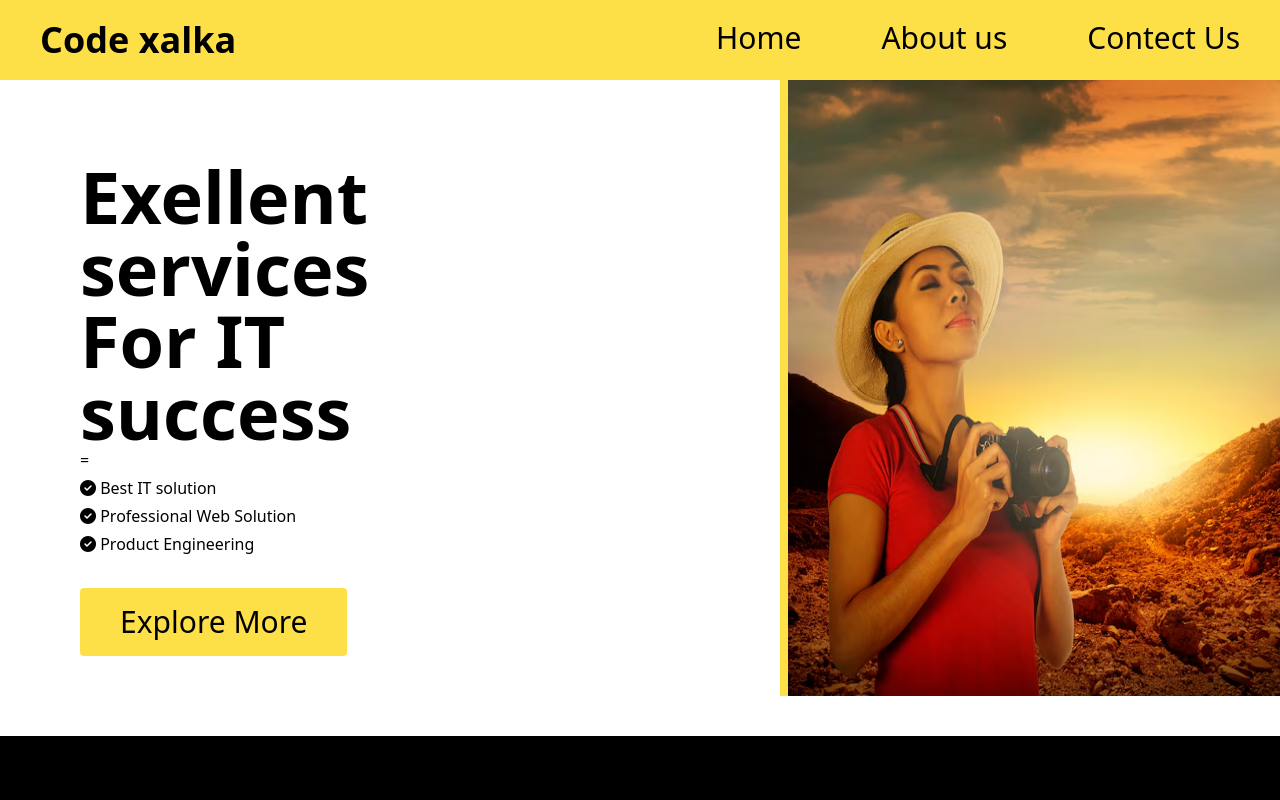
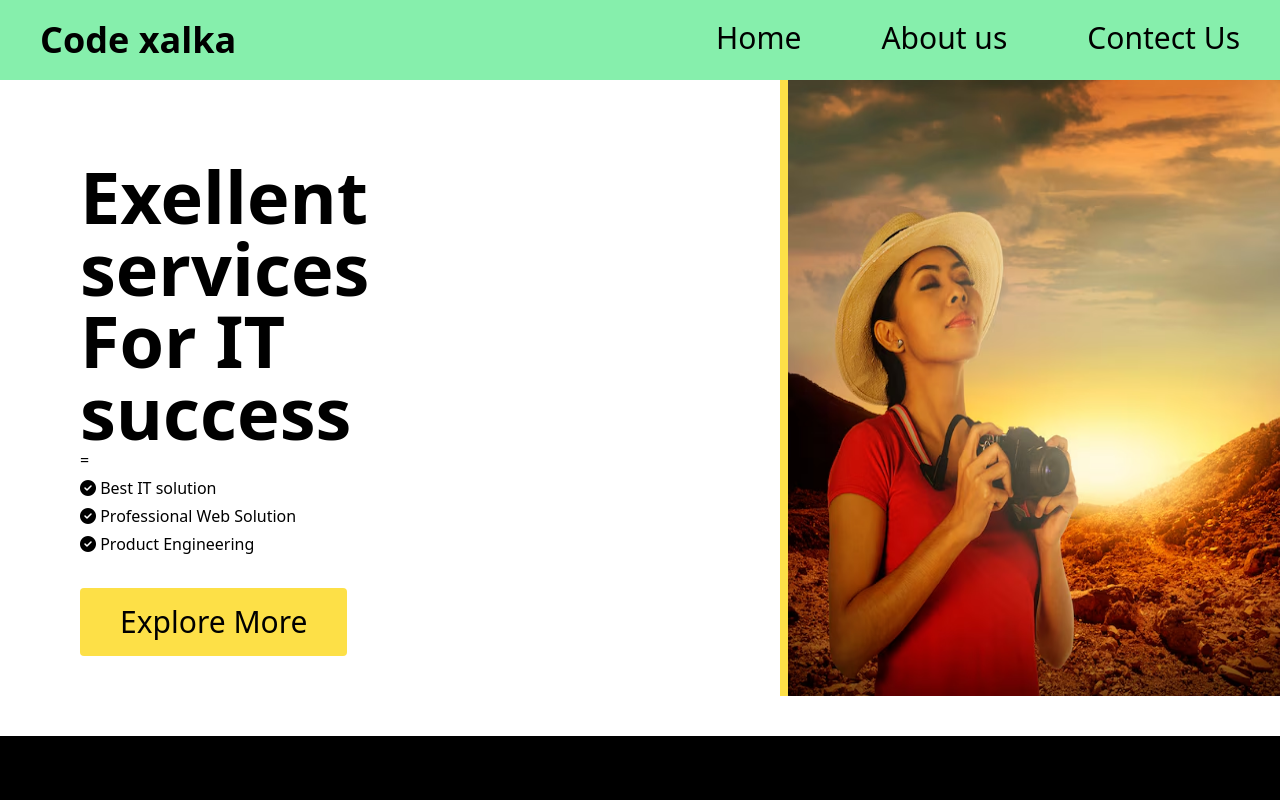
Before and after one commit to AliaGedi/code-xaalka, a plain HTML site: page index.html in a window 1280 px wide. Shown: the top 800 px of the page. Drawn offline with nearby package versions, Linux system fonts and the light colour scheme.

Commit message:
waxaa ka badalay background color ka

```diff
--- a/index.html
+++ b/index.html
@@ -8,7 +8,7 @@
     <title>Class work</title>
 </head>
 <body>
-    <div class="flex justify-between px-10 py-5 bg-yellow-300">
+    <div class="flex justify-between px-10 py-5 bg-green-300">
         <h1 class="text-4xl font-bold">Code xalka</h1>
         <i class="  fa-solid fa-bars sm:hidden text-4xl"></i>
 
```
